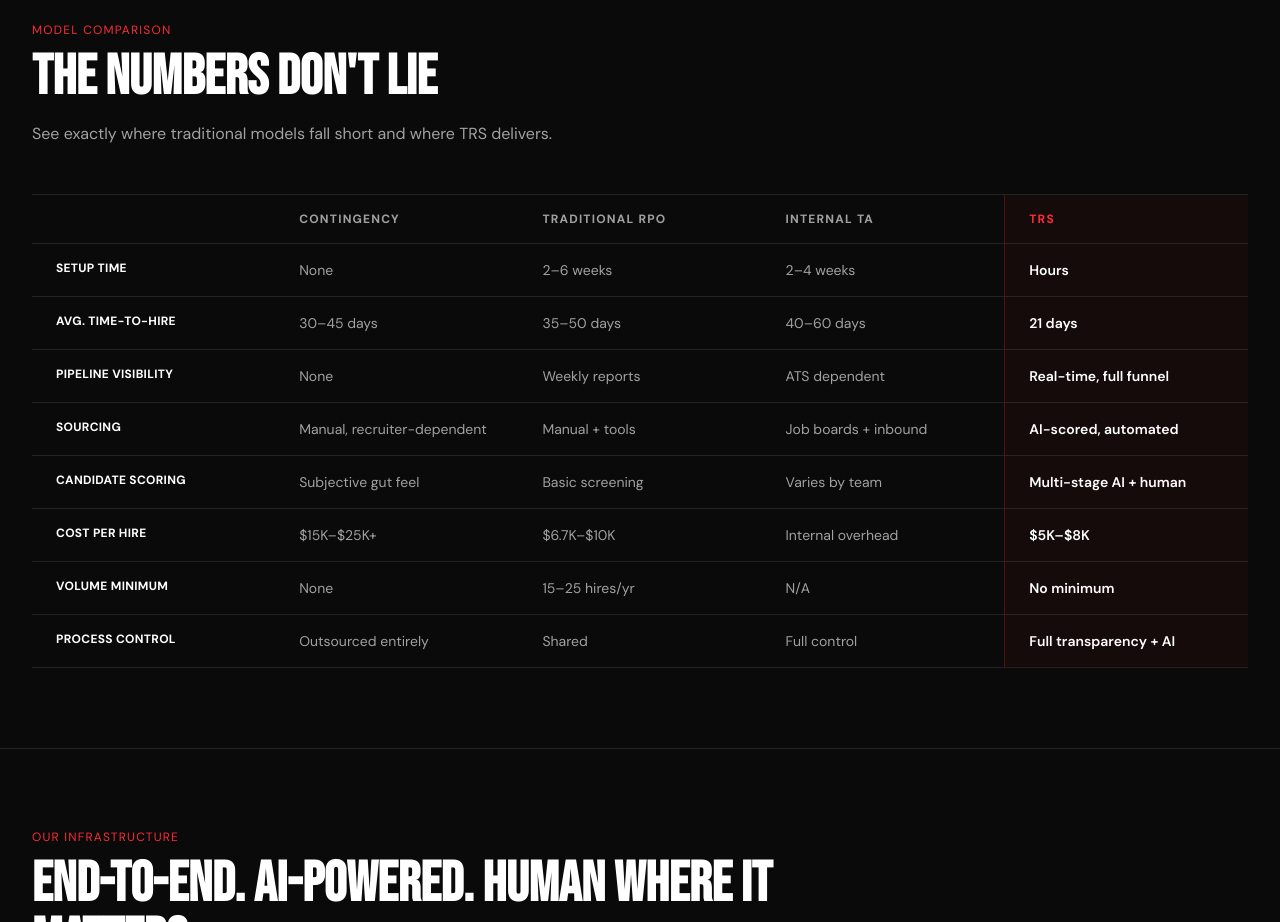
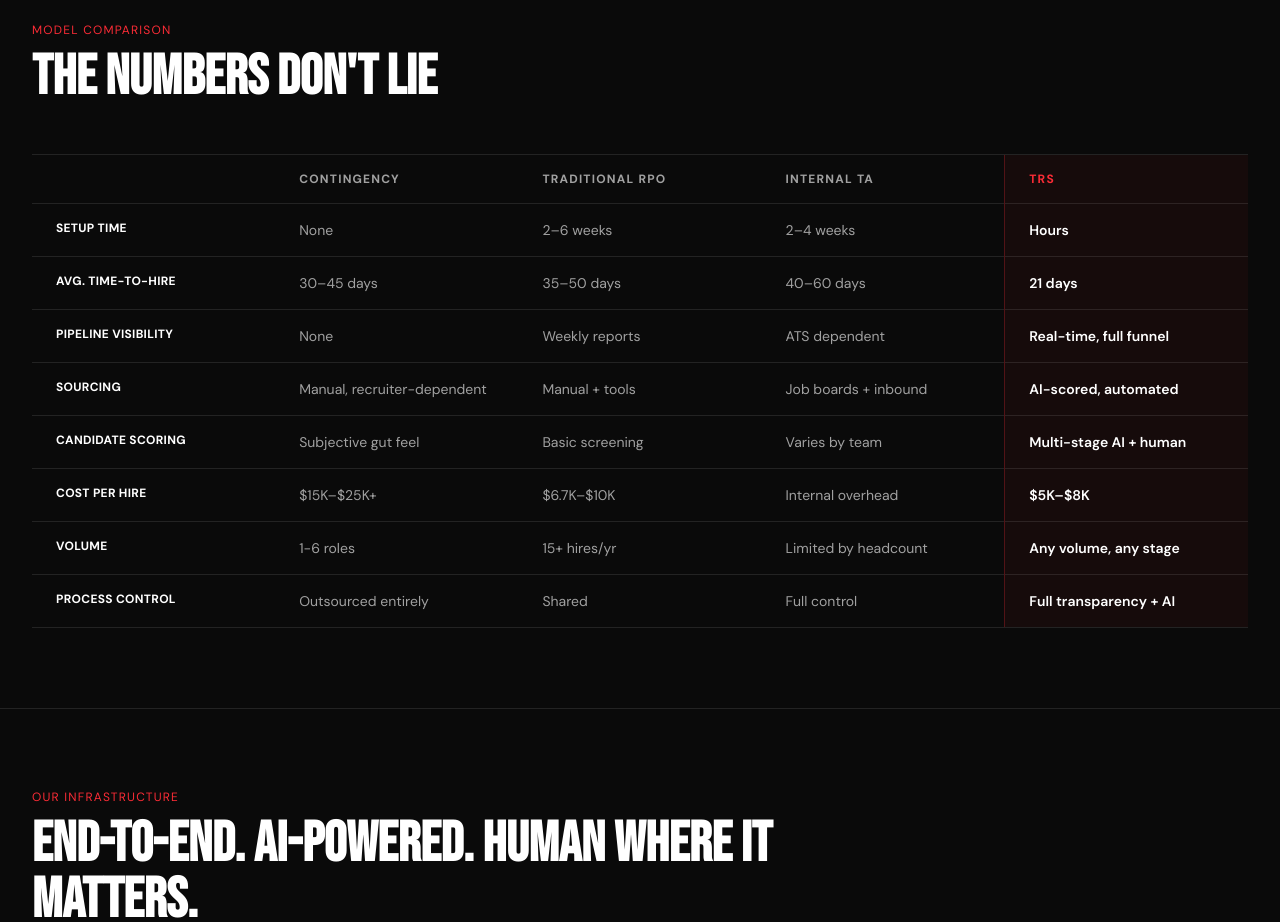
Before and after one commit to trsjohn/trs-website-wendy, a Next.js app: page / in a window 1280 px wide. Shown: the part 2500-3422 px from the top of the page. Built offline with nearby package versions, Linux system fonts and the light colour scheme.

Commit message:
update table

```diff
--- a/src/app/page.tsx
+++ b/src/app/page.tsx
@@ -297,9 +297,9 @@
             <h2 className="text-[clamp(2rem,5vw,3.5rem)] font-black uppercase text-white leading-none">
               The Numbers Don&apos;t Lie
             </h2>
-            <p className="text-neutral-400 mt-4 max-w-2xl">
+            {/* <p className="text-neutral-400 mt-4 max-w-2xl">
               See exactly where traditional models fall short and where TRS delivers.
-            </p>
+            </p> */}
           </div>
 
           <div className="border-t border-b border-white/10">
@@ -322,7 +322,7 @@
                     { label: "Sourcing",              contingency: "Manual, recruiter-dependent", rpo: "Manual + tools",     internalTA: "Job boards + inbound", trs: "AI-scored, automated" },
                     { label: "Candidate Scoring",     contingency: "Subjective gut feel",         rpo: "Basic screening",    internalTA: "Varies by team",     trs: "Multi-stage AI + human" },
                     { label: "Cost Per Hire",         contingency: "$15K–$25K+",                  rpo: "$6.7K–$10K",         internalTA: "Internal overhead",  trs: "$5K–$8K" },
-                    { label: "Volume Minimum",        contingency: "None",                        rpo: "15–25 hires/yr",     internalTA: "N/A",                trs: "No minimum" },
+                    { label: "Volume",                contingency: "1-6 roles",                   rpo: "15+ hires/yr",       internalTA: "Limited by headcount",trs: "Any volume, any stage" },
                     { label: "Process Control",       contingency: "Outsourced entirely",         rpo: "Shared",             internalTA: "Full control",       trs: "Full transparency + AI" },
                   ].map(({ label, contingency, rpo, internalTA, trs }, i) => (
                     <tr key={i} className="align-top text-sm">
```
